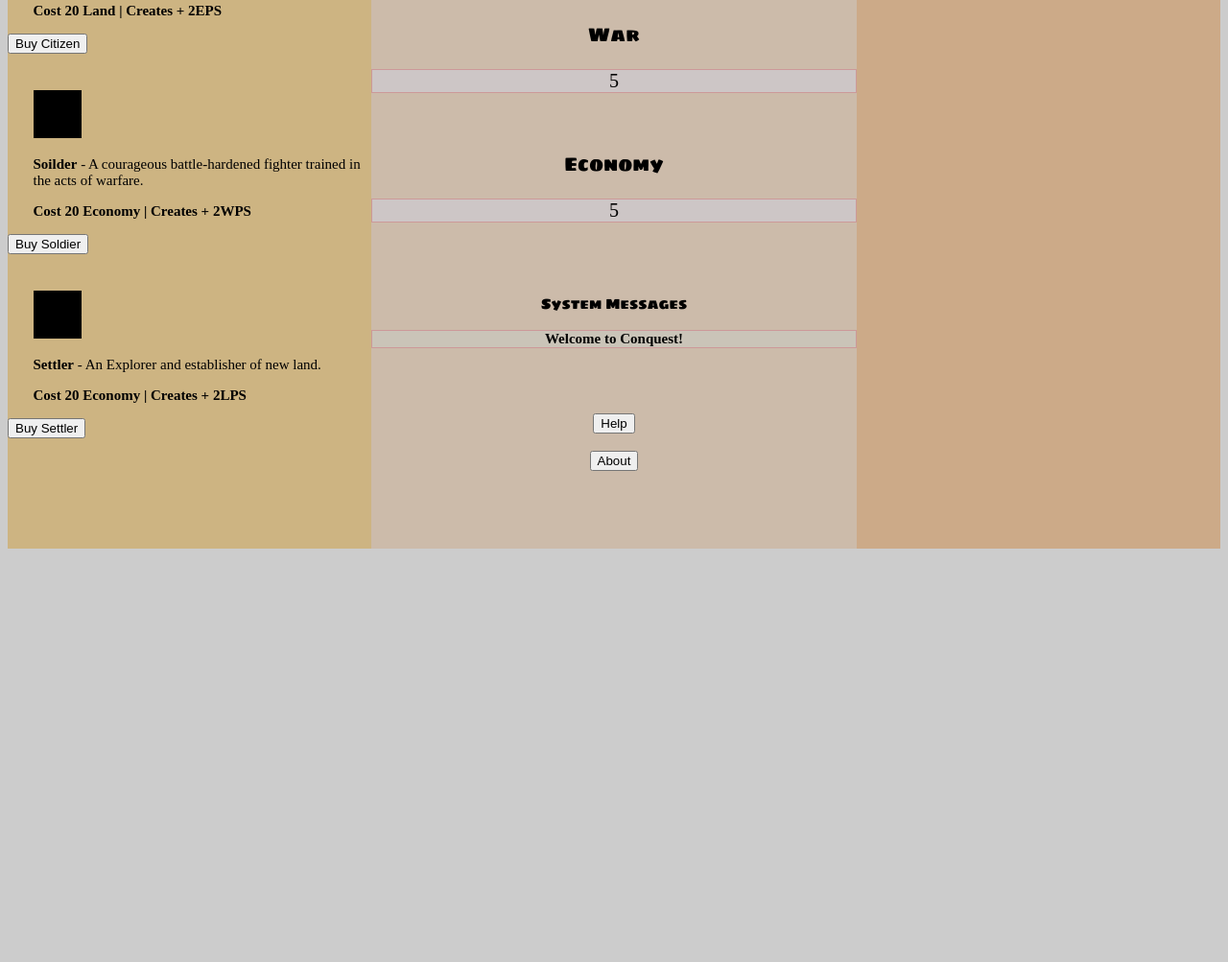
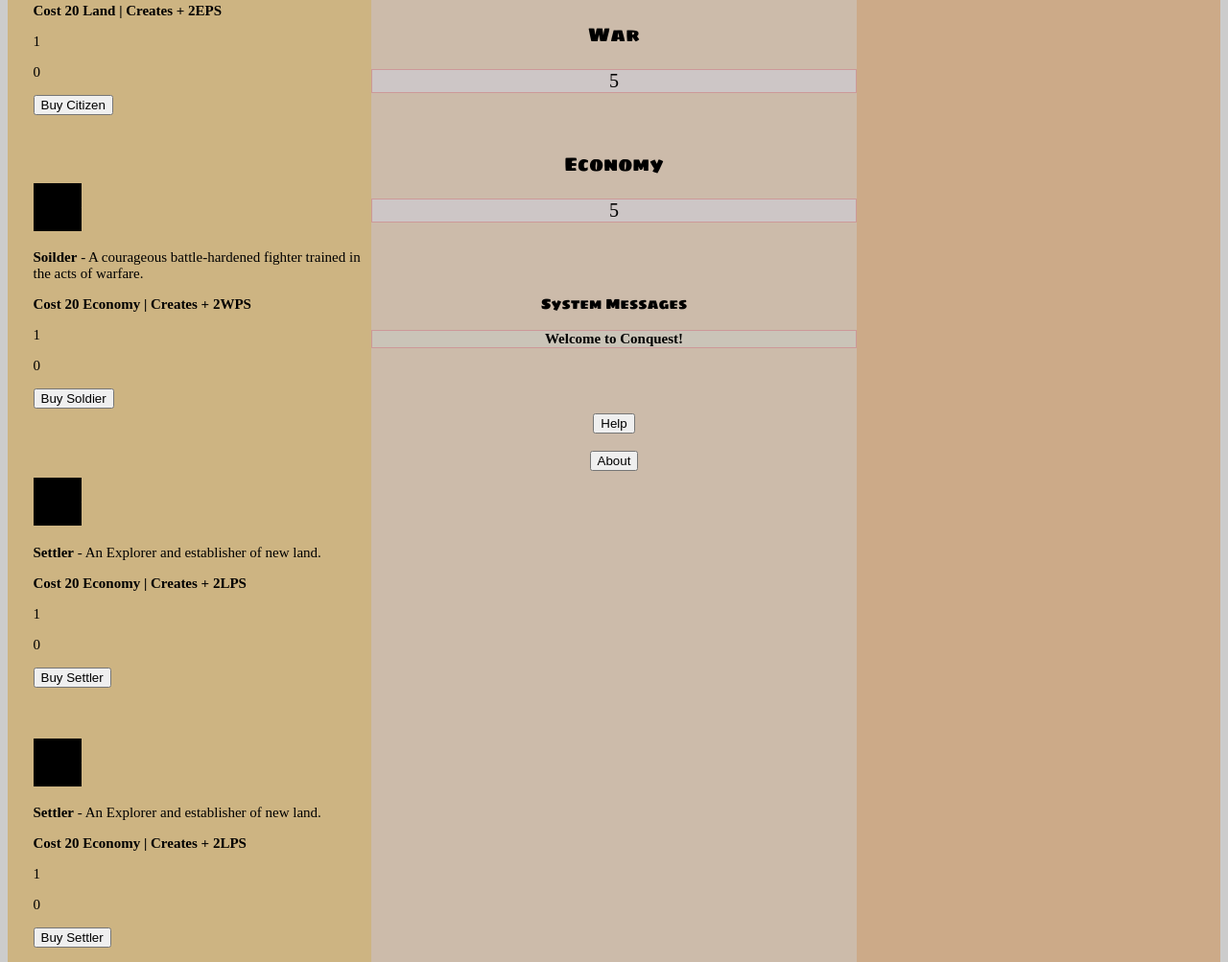
Before and after one commit to Traberjkt/Conquest, a plain HTML site: page index.html in a window 1280 px wide. Shown: the part 236-1239 px from the top of the page at 96% size. Before the commit the page ends 808 px from the top, so only its background shows below. Drawn offline with Linux system fonts and the light colour scheme.

Commit message:
Added Math.pow | Cost doesn't Update correctly

```diff
--- a/Gamescript.js
+++ b/Gamescript.js
@@ -1,11 +1,15 @@
 var land = 0;
+var war = 0;
+var economy = 0;
+
+var wps = 1;
+var eps = 1;
 var lps = 1;
-var war = 0;
-var wps = 1;
-var economy = 0;
-var eps = 1;
 
-
+var NumCitizens = 0;
+var NumSoldiers = 0;
+var NumSettlers = 0;
+var CitizenCost = 1;
 
 
 window.setInterval(
@@ -36,10 +40,13 @@ function systemclear(){
 }
 
 function buycitizen(){
-		var citizen_cost = 20;
-		if(land >= citizen_cost){
-			land = land - citizen_cost;
+		CitizenCost = Math.pow(2, NumCitizens);
+		if(land >= CitizenCost){
+			land = land - CitizenCost;
 			eps = eps + 2;
+			document.getElementById("CitizenCost").innerHTML = "Cost of Citizen " + CitizenCost;
+			NumCitizens++;
+			document.getElementById("NumCitizens").innerHTML = NumCitizens;
 		}
 		else
 			document.getElementById("SystemMessage").innerHTML = "You do not have enough Land Resources to provide for more Citizens right now!";
--- a/index.html
+++ b/index.html
@@ -14,18 +14,30 @@
 		<h1 id="FoundingToolsTitle"> Founder Tools</h1>
 		<img class="Purchaseicon" id="Citizen" src="pi.png">
 		<p id="FounderToolTip"> <b>Citizen</b> - An inhabitant of your settlement that creates commerce.</p>
-		<p class="ItemCaption" id="CitizenCost"> <b> Cost 20 Land | Creates + 2EPS</b> </p>
-		<button id="PurchaseFounderTool" onClick="buycitizen();">Buy Citizen</button>
+		<p class="ItemCaption"> <b> Cost 20 Land | Creates + 2EPS</b> </p>
+		<p class="ItemCaption" id="CitizenCost">1</p>
+		<p class="ItemCaption" id="NumCitizens">0</p>
+		<p class="ItemCaption"><button id="PurchaseFounderTool" onClick="buycitizen();">Buy Citizen</button></p>
 		<br>
 		<img class="Purchaseicon" id="Soilder" src="pi.png">
 		<p id="FounderToolTip"> <b>Soilder</b> - A courageous battle-hardened fighter trained in the acts of warfare. </p>
-		<p class="ItemCaption" id="SoldierCost"> <b> Cost 20 Economy | Creates + 2WPS</b> </p>
-		<button id="PurchaseFounderTool" onClick="buysoldier();">Buy Soldier</button>
+		<p class="ItemCaption"> <b> Cost 20 Economy | Creates + 2WPS</b> </p>
+		<p class="ItemCaption" id="SoldierCost">1</p>
+		<p class="ItemCaption" id="NumSoldiers">0</p>
+		<p class="ItemCaption"><button id="PurchaseFounderTool" onClick="buysoldier();">Buy Soldier</button><p/>
 		<br>
 		<img class="Purchaseicon" id="Settler" src="pi.png">
 		<p id="FounderToolTip"> <b>Settler</b> - An Explorer and establisher of new land.</p>
-		<p class="ItemCaption" id="SettlerCost"> <b> Cost 20 Economy | Creates + 2LPS</b> </p>
-		<button id="PurchaseFounderTool" onClick="buysettler();">Buy Settler</button>
+		<p class="ItemCaption"> <b> Cost 20 Economy | Creates + 2LPS</b> </p>
+		<p class="ItemCaption" id="SettlerCost">1</p>
+		<p class="ItemCaption" id="NumSettler">0</p>
+		<p class="ItemCaption"><button id="PurchaseFounderTool" onClick="buysettler();">Buy Settler</button></p>
+		<img class="Purchaseicon" id="Settler" src="pi.png">
+		<p id="FounderToolTip"> <b>Settler</b> - An Explorer and establisher of new land.</p>
+		<p class="ItemCaption"> <b> Cost 20 Economy | Creates + 2LPS</b> </p>
+		<p class="ItemCaption" id="SettlerCost">1</p>
+		<p class="ItemCaption" id="NumSettler">0</p>
+		<p class="ItemCaption"><button id="PurchaseFounderTool" onClick="buysettler();">Buy Settler</button></p>
 	</div>
 
 
```
